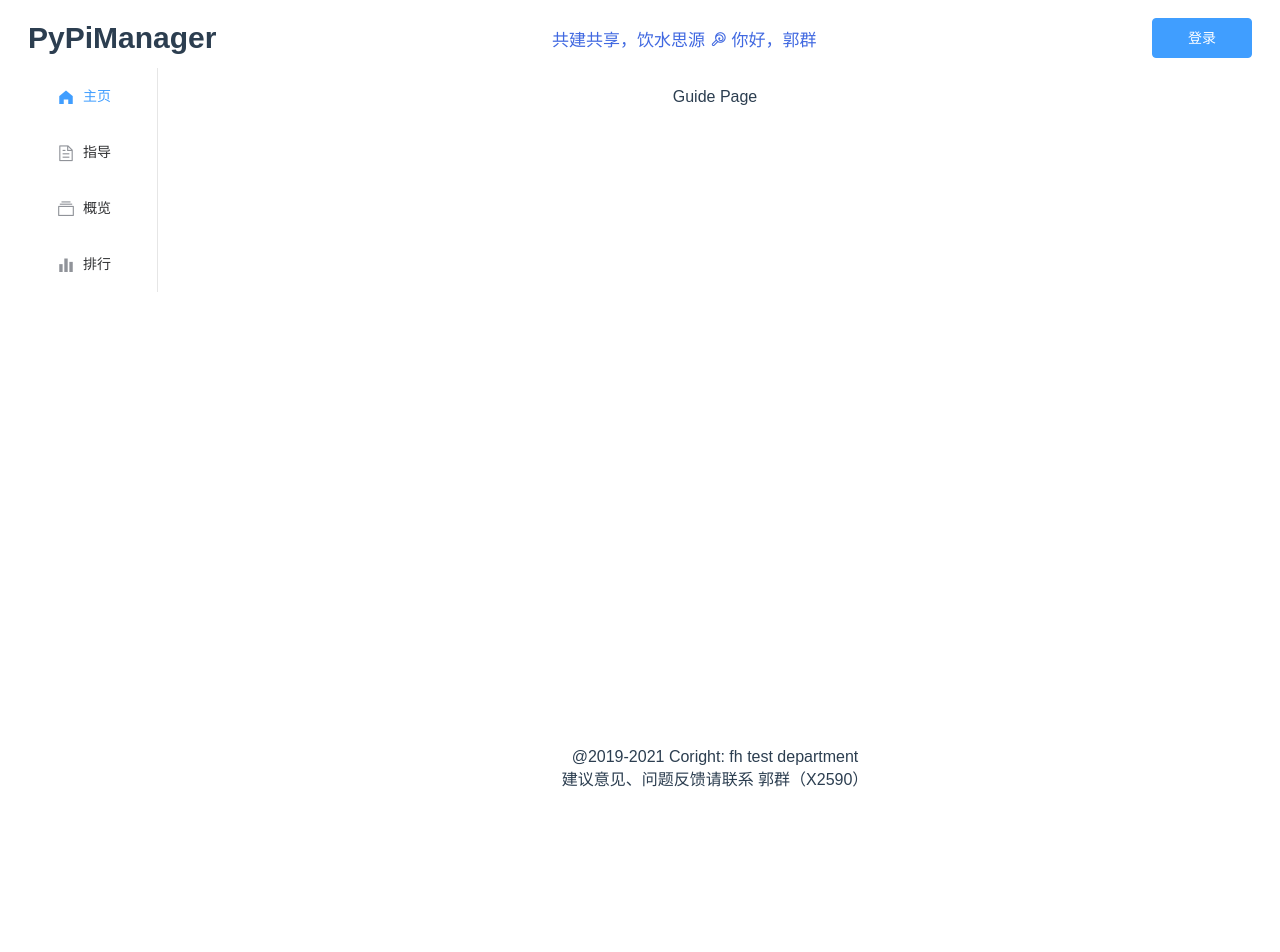
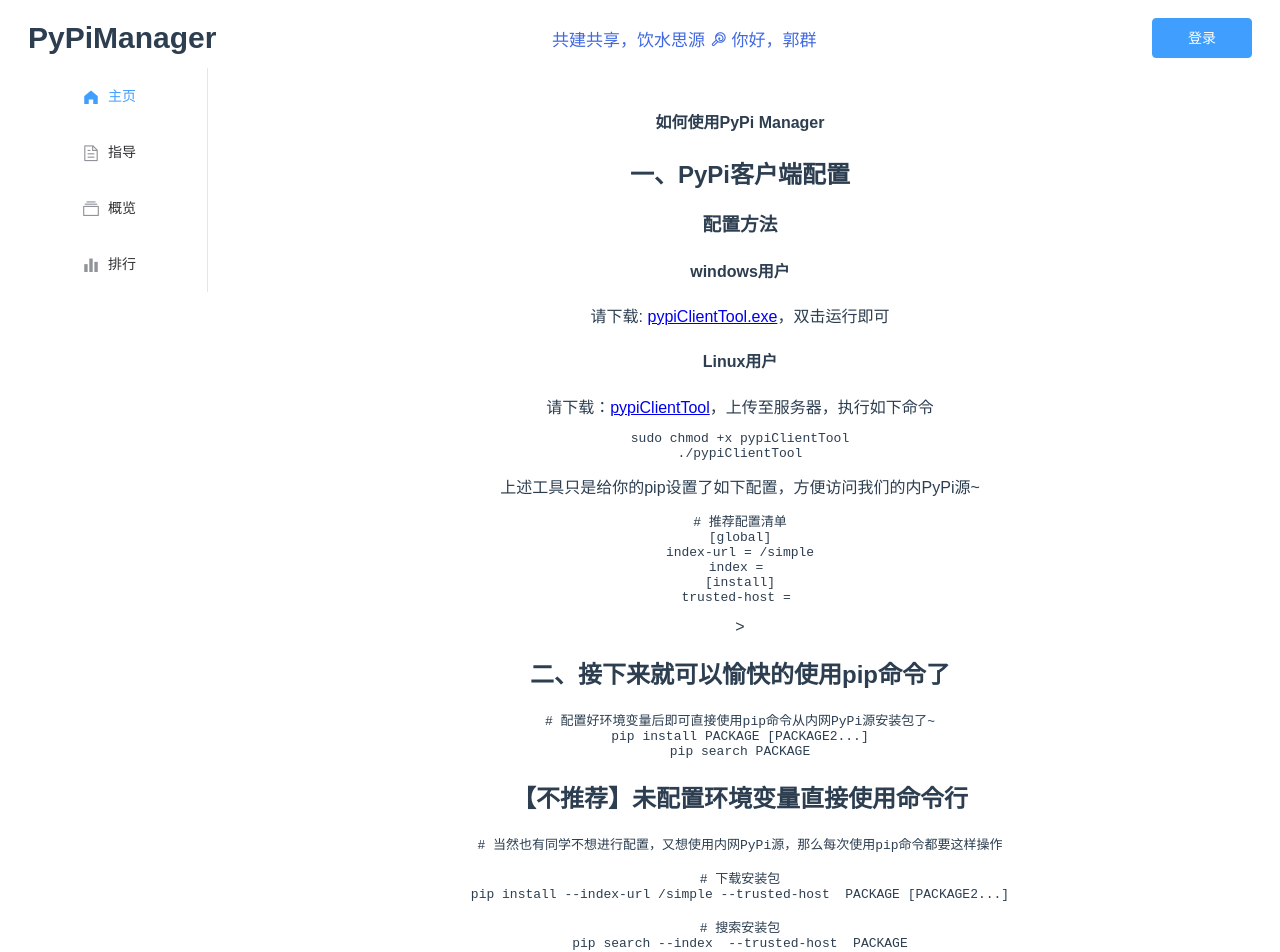
Before and after one commit to PyPiManager/pypimanager-frontend, a Vue app: page /guide in a window 1280 px wide. Shown: the top 952 px of the page. Before the commit the page ends 816 px from the top, so only its background shows below. Built offline with nearby package versions, Linux system fonts and the light colour scheme.

Commit message:
demo backup

```diff
--- a/src/App.vue
+++ b/src/App.vue
@@ -5,7 +5,7 @@
     </el-header>
     <!-- <el-divider></el-divider> -->
     <el-container>
-      <el-aside width="150px">
+      <el-aside width="200px">
         <Menu></Menu>
       </el-aside>
       <el-container>
--- a/src/components/Statistics.vue
+++ b/src/components/Statistics.vue
@@ -8,7 +8,6 @@
         <h3>看看正在发生的事情</h3>
       </el-space>
     </div>
-    <el-divider style="margin: 0 0"></el-divider>
     <div class="stat-info">
       <StatCard></StatCard>
       <StatCard></StatCard>
--- /dev/null
+++ b/src/components/Trend.vue
@@ -0,0 +1,3 @@
+<template>
+  echarts in here
+</template>
--- /dev/null
+++ b/src/components/UploaderRank.vue
@@ -0,0 +1,59 @@
+<template>
+  <div class="container">
+    <div class="title">
+      <el-space :size="12" spacer="|">
+        <h2>热门用户</h2>
+      </el-space>
+    </div>
+    <el-table :data="tableData" stripe style="width: 100%">
+      <el-table-column prop="index" label="#" width="180"> </el-table-column>
+      <el-table-column prop="name" label="姓名" width="180"> </el-table-column>
+      <el-table-column prop="number" sortable label="上传贡献数">
+      </el-table-column>
+    </el-table>
+  </div>
+</template>
+
+<script>
+export default {
+  data() {
+    return {
+      tableData: [
+        {
+          index: 1,
+          name: "Tom",
+          number: 233,
+        },
+        {
+          index: 2,
+          name: "Jack",
+          number: 133,
+        },
+        {
+          index: 3,
+          name: "Rose",
+          number: 33,
+        },
+        {
+          index: 4,
+          name: "Bob",
+          number: 3,
+        },
+      ],
+    };
+  },
+};
+</script>
+
+<style scoped>
+.container {
+  display: flex;
+  flex-direction: column;
+}
+
+.title {
+  display: flex;
+  justify-content: flex-start;
+  flex-direction: row;
+}
+</style>
--- a/src/views/Guide.vue
+++ b/src/views/Guide.vue
@@ -1,8 +1,44 @@
 <template>
   <div class="guide">
-    <div>
-      Guide Page
-    </div>
+    <h1>如何使用PyPi Manager</h1>
+    <h2>一、PyPi客户端配置</h2>
+    <h3>配置方法</h3>
+    <h4>windows用户</h4>
+    请下载:
+    <a
+      href="http://172.16.111.6/X2590/pypiClientTool/uploads/4799db10a5d315edbceddcde58b411be/pypiClientTool.exe"
+      >pypiClientTool.exe</a
+    >，双击运行即可
+    <h4>Linux用户</h4>
+    请下载：<a
+      href="http://172.16.111.6/X2590/pypiClientTool/uploads/527b9bf35fa4f23aca292dba346479ce/pypiClientTool"
+      >pypiClientTool</a
+    >，上传至服务器，执行如下命令
+    <pre><code>sudo chmod +x pypiClientTool
+./pypiClientTool</code></pre>
+
+    上述工具只是给你的pip设置了如下配置，方便访问我们的内PyPi源~
+
+    <pre><code># 推荐配置清单
+[global]
+index-url = {{ pypi_server }}/simple
+index = {{ pypi_server }}
+[install]
+trusted-host = {{ pypi_host }}</code></pre>
+    >
+    <h2>二、接下来就可以愉快的使用pip命令了</h2>
+    <pre><code># 配置好环境变量后即可直接使用pip命令从内网PyPi源安装包了~
+pip install PACKAGE [PACKAGE2...]
+pip search PACKAGE</code></pre>
+    <h2>【不推荐】未配置环境变量直接使用命令行</h2>
+
+    <pre><code># 当然也有同学不想进行配置，又想使用内网PyPi源，那么每次使用pip命令都要这样操作
+
+# 下载安装包
+pip install --index-url {{ pypi_server }}/simple --trusted-host {{ pypi_host }} PACKAGE [PACKAGE2...]
+
+# 搜索安装包
+pip search --index {{ pypi_server }} --trusted-host {{ pypi_host }} PACKAGE</code></pre>
   </div>
 </template>
 
@@ -10,8 +46,9 @@
 // @ is an alias to /src
 
 export default {
-  name: 'Guide',
-  components: {
-  }
-}
+  name: "Guide",
+  components: {},
+};
 </script>
+
+<style scoped></style>
--- a/src/views/Home.vue
+++ b/src/views/Home.vue
@@ -2,10 +2,18 @@
   <div class="home">
     <div>
       <Search></Search>
-      <br />
       <Upload></Upload>
-      <br />
+      <el-divider></el-divider>
       <Statistics></Statistics>
+      <el-divider></el-divider>
+      <div class="bottom">
+        <div class="hot-user">
+          <UploaderRank></UploaderRank>
+        </div>
+        <div class="trend">
+          <Trend></Trend>
+        </div>
+      </div>
     </div>
   </div>
 </template>
@@ -15,6 +23,8 @@
 import Search from "@/components/Search.vue";
 import Upload from "@/components/Upload.vue";
 import Statistics from "@/components/Statistics.vue";
+import UploaderRank from "@/components/UploaderRank.vue";
+import Trend from "@/components/Trend.vue";
 
 export default {
   name: "Home",
@@ -22,6 +32,24 @@
     Search,
     Upload,
     Statistics,
+    UploaderRank,
+    Trend,
   },
 };
 </script>
+
+<style scoped>
+.bottom {
+  display: flex;
+  flex-direction: row;
+  justify-content: space-between;
+}
+
+.hot-user {
+  width: 45%;
+}
+
+.trend {
+  width: 45%;
+}
+</style>
--- a/src/views/Packages.vue
+++ b/src/views/Packages.vue
@@ -1,8 +1,11 @@
 <template>
   <div class="packages">
-    <div>
-      Packages Index Page
-    </div>
+    安装包概览
+    <p>当前共有111个Python安装包</p>
+    <el-table :data="tableData" stripe style="width: 100%">
+      <el-table-column prop="index" label="#" width="180"> </el-table-column>
+      <el-table-column prop="name" label="包名" width="180"> </el-table-column>
+    </el-table>
   </div>
 </template>
 
@@ -10,8 +13,7 @@
 // @ is an alias to /src
 
 export default {
-  name: 'Packages',
-  components: {
-  }
-}
+  name: "Packages",
+  components: {},
+};
 </script>
--- a/src/views/Rank.vue
+++ b/src/views/Rank.vue
@@ -2,16 +2,19 @@
   <div class="rank">
     <div>
       Rank Page
+      <UploaderRank></UploaderRank>
     </div>
   </div>
 </template>
 
 <script>
 // @ is an alias to /src
+import UploaderRank from "@/components/UploaderRank.vue";
 
 export default {
-  name: 'Rank',
+  name: "Rank",
   components: {
-  }
-}
+    UploaderRank,
+  },
+};
 </script>
```
